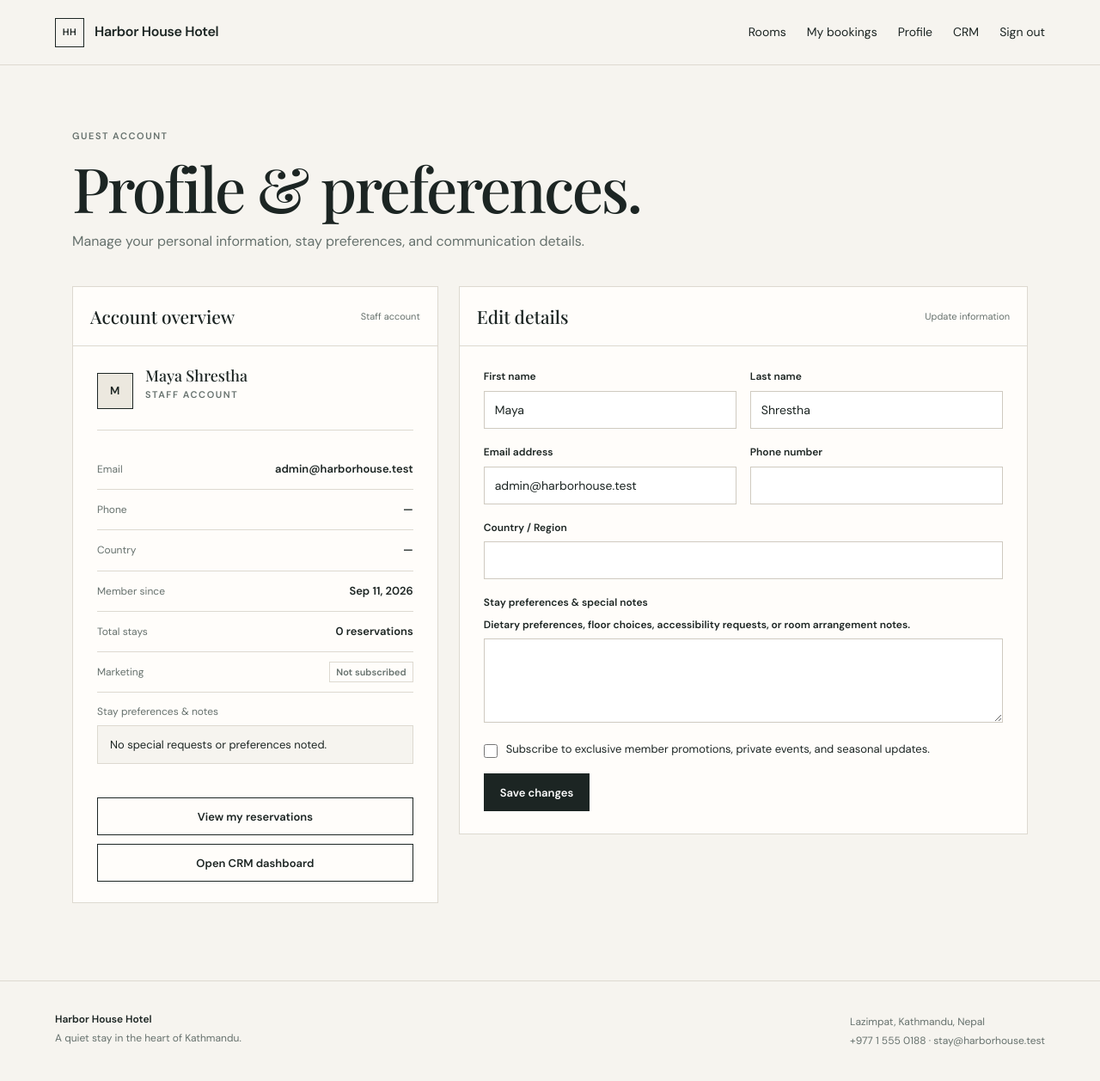
After one commit to raunakmishraa/hotel-crm, a Django app: page /profile/ in a window 1280 px wide. The commit adds this page. Shown: the whole page at 86% size. Run offline with Django 5.2, Linux system fonts and the light colour scheme; a user stored in the database is signed in; data comes from the database, SQL or seed files in the repository; both versions use the stored data as it was after the commit.

Commit message:
profile-page

```diff
--- a/backend/hotel/api_urls.py
+++ b/backend/hotel/api_urls.py
@@ -5,5 +5,6 @@ urlpatterns = [
     path("hotel/", api_views.hotel_detail),
     path("rooms/", api_views.room_list),
     path("bookings/", api_views.booking_list_create),
+    path("profile/", api_views.profile_detail),
     path("guests/", api_views.guest_list),
 ]
--- a/backend/hotel/forms.py
+++ b/backend/hotel/forms.py
@@ -63,3 +63,52 @@ class BookingForm(forms.ModelForm):
                 raise forms.ValidationError("That room is already booked for those dates.")
 
         return cleaned
+
+
+class ProfileForm(forms.Form):
+    first_name = forms.CharField(max_length=80, required=True)
+    last_name = forms.CharField(max_length=80, required=False)
+    email = forms.EmailField(required=True)
+    phone = forms.CharField(max_length=40, required=False)
+    country = forms.CharField(max_length=80, required=False)
+    marketing_opt_in = forms.BooleanField(required=False)
+    notes = forms.CharField(widget=forms.Textarea(attrs={"rows": 4}), required=False)
+
+    def __init__(self, *args, user=None, profile=None, **kwargs):
+        self.user = user
+        self.profile = profile
+        if user and profile and "initial" not in kwargs:
+            kwargs["initial"] = {
+                "first_name": user.first_name,
+                "last_name": user.last_name,
+                "email": user.email,
+                "phone": profile.phone,
+                "country": profile.country,
+                "marketing_opt_in": profile.marketing_opt_in,
+                "notes": profile.notes,
+            }
+        super().__init__(*args, **kwargs)
+
+    def clean_email(self):
+        email = self.cleaned_data.get("email", "").strip().lower()
+        if not email:
+            raise forms.ValidationError("Email is required.")
+        if self.user and User.objects.filter(email__iexact=email).exclude(pk=self.user.pk).exists():
+            raise forms.ValidationError("An account with this email address already exists.")
+        return email
+
+    def save(self):
+        self.user.first_name = self.cleaned_data["first_name"].strip()
+        self.user.last_name = self.cleaned_data["last_name"].strip()
+        email = self.cleaned_data["email"].strip().lower()
+        self.user.email = email
+        self.user.username = email
+        self.user.save()
+
+        if self.profile:
+            self.profile.phone = self.cleaned_data.get("phone", "").strip()
+            self.profile.country = self.cleaned_data.get("country", "").strip()
+            self.profile.marketing_opt_in = self.cleaned_data.get("marketing_opt_in", False)
+            self.profile.notes = self.cleaned_data.get("notes", "").strip()
+            self.profile.save()
+        return self.user, self.profile
--- a/backend/hotel/urls.py
+++ b/backend/hotel/urls.py
@@ -9,5 +9,6 @@ urlpatterns = [
     path("rooms/", views.rooms, name="rooms"),
     path("book/", views.booking_create, name="booking_create"),
     path("bookings/", views.my_bookings, name="my_bookings"),
+    path("profile/", views.profile_view, name="profile"),
     path("crm/", views.crm_dashboard, name="crm_dashboard"),
 ]
--- a/backend/hotel/views.py
+++ b/backend/hotel/views.py
@@ -6,7 +6,7 @@ from django.contrib.auth.models import User
 from django.db.models import Count, Sum
 from django.shortcuts import get_object_or_404, redirect, render
 
-from .forms import BookingForm, SignupForm
+from .forms import BookingForm, ProfileForm, SignupForm
 from .models import Booking, GuestProfile, HotelProfile, Room
 
 
@@ -99,6 +99,25 @@ def my_bookings(request):
     })
 
 
+@login_required
+def profile_view(request):
+    profile, _ = GuestProfile.objects.get_or_create(user=request.user)
+    form = ProfileForm(request.POST or None, user=request.user, profile=profile)
+    if request.method == "POST" and form.is_valid():
+        form.save()
+        messages.success(request, "Your profile details have been updated.")
+        return redirect("profile")
+
+    bookings = profile.bookings.select_related("room", "room__room_type").order_by("-created_at")
+    return render(request, "hotel/profile.html", {
+        **hotel_context(),
+        "form": form,
+        "profile": profile,
+        "bookings": bookings,
+        "booking_count": bookings.count(),
+    })
+
+
 def staff_check(user):
     return user.is_staff
 
--- a/backend/static/css/site.css
+++ b/backend/static/css/site.css
@@ -22,7 +22,7 @@ h1,h2,h3,p{margin-top:0}.hero h1,.page-heading h1,.crm-header h1,.auth-intro h1{
 .actions{display:flex;gap:12px;margin-top:34px}
 .button{display:inline-flex;justify-content:center;align-items:center;min-height:44px;padding:0 18px;text-decoration:none;border:1px solid var(--ink);font:600 13px "DM Sans",sans-serif;cursor:pointer}
 .button-dark{background:var(--ink);color:#fff}.button-light{background:transparent;color:var(--ink)}
-.hero-panel,.form-panel,.table-panel,.room-board{background:var(--panel);border:1px solid var(--line)}
+.hero-panel,.form-panel,.table-panel,.room-board,.profile-card{background:var(--panel);border:1px solid var(--line)}
 .hero-panel{padding:26px}.hero-panel-top{font-size:10px;letter-spacing:.13em;color:var(--muted);border-bottom:1px solid var(--line);padding-bottom:14px}
 dl{margin:0}.hero-panel dl div{display:flex;justify-content:space-between;padding:17px 0;border-bottom:1px solid var(--line)}.hero-panel dl div:last-child{border-bottom:0}
 dt{color:var(--muted);font-size:13px}dd{margin:0;font-weight:600;font-size:13px}
@@ -36,6 +36,33 @@ dt{color:var(--muted);font-size:13px}dd{margin:0;font-weight:600;font-size:13px}
 .status{font-size:11px;font-weight:600;padding:4px 7px;border:1px solid var(--line);white-space:nowrap}.status-confirmed,.status-available{color:var(--good);border-color:#b9d1c2;background:#edf5ef}.status-pending,.status-cleaning{color:var(--warn);border-color:#dec9a6;background:#faf4e7}.status-cancelled,.status-maintenance{color:var(--danger);border-color:#dfbaba;background:#faeeee}.status-occupied,.status-checked_in{color:#405d71;border-color:#bccbd6;background:#edf3f7}.status-checked_out{color:var(--muted)}
 .flash-wrap{max-width:1240px;margin:18px auto 0;padding:0 5vw}.flash{border-left:3px solid var(--good);padding:10px 14px;background:#edf5ef;font-size:13px}
 .crm-header{display:flex;justify-content:space-between;align-items:end}.ops-summary{max-width:1240px;margin:0 auto 30px;padding:0 5vw;display:grid;grid-template-columns:repeat(4,1fr);gap:1px;background:var(--line);border:1px solid var(--line)}.ops-summary div{background:var(--panel);padding:20px}.ops-summary span{display:block;color:var(--muted);font-size:12px}.ops-summary strong{display:block;font:500 34px/1.1 "Playfair Display",serif;margin-top:14px}.crm-grid{max-width:1240px;margin:0 auto;padding:0 5vw 90px;display:grid;grid-template-columns:1.65fr .75fr;gap:24px}.crm-grid .table-panel,.crm-grid .room-board{margin:0;max-width:none}.panel-heading{display:flex;justify-content:space-between;align-items:center;padding:20px;border-bottom:1px solid var(--line)}.panel-heading h2{font:500 21px "Playfair Display",serif;margin:0}.panel-heading span{font-size:11px;color:var(--muted)}.room-line{display:flex;justify-content:space-between;align-items:center;padding:16px 20px;border-bottom:1px solid var(--line)}.room-line:last-child{border-bottom:0}.room-line div{display:flex;flex-direction:column}.room-line div span{font-size:11px;color:var(--muted);margin-top:2px}
+.profile-grid{max-width:1240px;margin:0 auto;padding:0 5vw 90px;display:grid;grid-template-columns:.9fr 1.4fr;gap:24px;align-items:start}
+.profile-card-body{padding:24px 28px;display:flex;flex-direction:column;gap:22px}
+.profile-identity{display:flex;gap:14px;align-items:center;padding-bottom:18px;border-bottom:1px solid var(--line)}
+.profile-brand-mark{width:42px;height:42px;border:1px solid var(--ink);background:var(--soft);color:var(--ink);display:grid;place-items:center;font:600 13px "DM Sans",sans-serif;letter-spacing:.06em;flex-shrink:0}
+.profile-identity-text{display:flex;flex-direction:column;gap:2px;min-width:0}
+.profile-identity-text h3{margin:0;font:500 18px/1.2 "Playfair Display",serif;word-break:break-word}
+.profile-role-badge{font-size:11px;color:var(--muted);letter-spacing:.08em;text-transform:uppercase;font-weight:600;margin:0}
+.profile-dl{margin:0;display:flex;flex-direction:column}
+.profile-dl>div{display:flex;justify-content:space-between;align-items:baseline;padding:13px 0;border-bottom:1px solid var(--line);gap:12px}
+.profile-dl>div:last-child{border-bottom:0}
+.profile-dl dt{color:var(--muted);font-size:12px;flex-shrink:0}
+.profile-dl dd{margin:0;font-weight:600;font-size:13px;text-align:right;word-break:break-word}
+.profile-dl .profile-dl-block{flex-direction:column;align-items:stretch;gap:6px}
+.profile-dl .profile-dl-block dt{text-align:left}
+.profile-dl .profile-dl-block dd{text-align:left;font-weight:400;font-size:13px;line-height:1.5;background:var(--paper);border:1px solid var(--line);padding:12px 14px}
+.profile-card-actions{display:flex;flex-direction:column;gap:10px;margin-top:4px}
+.profile-card-actions .button{width:100%}
+.profile-card-form{padding:26px 28px;display:flex;flex-direction:column;gap:18px}
+.profile-card-form label{font-size:12px;font-weight:600;display:flex;flex-direction:column;gap:7px}
+.profile-card-form input[type="text"],.profile-card-form input[type="email"],.profile-card-form select,.profile-card-form textarea{font:400 14px "DM Sans",sans-serif;padding:12px;border:1px solid #cfcac0;background:#fff;width:100%;color:var(--ink);box-sizing:border-box}
+.profile-card-form input:focus,.profile-card-form select:focus,.profile-card-form textarea:focus{outline:none;border-color:var(--ink)}
+.profile-card-form textarea{resize:vertical;min-height:84px}
+.form-hint{font-size:11px;font-weight:400;color:var(--muted);margin-top:-3px}
+.field-error-text{font-size:11px;color:var(--danger);font-weight:500}
+.form-checkbox{display:flex!important;flex-direction:row!important;align-items:flex-start!important;gap:10px!important;font-size:13px!important;font-weight:400!important;cursor:pointer;margin-top:4px;color:var(--ink)}
+.form-checkbox input[type="checkbox"]{width:16px!important;height:16px!important;margin:3px 0 0 0!important;padding:0!important;accent-color:var(--ink);flex-shrink:0;cursor:pointer}
+.form-checkbox span{line-height:1.4}
 .site-footer{border-top:1px solid var(--line);padding:35px 5vw;display:flex;justify-content:space-between;color:var(--muted);font-size:12px}.site-footer strong{color:var(--ink)}.site-footer p{margin:3px 0}
-@media(max-width:850px){.hero,.auth-layout,.crm-grid,.section-heading{grid-template-columns:1fr}.hero{padding-top:60px}.hero-panel{max-width:520px}.principles,.ops-summary{grid-template-columns:1fr}.principles article{border-right:0;border-bottom:1px solid var(--line)}.room-row{grid-template-columns:1fr}.room-action{text-align:left}.crm-header{display:block}.crm-header .button{margin-top:15px}.site-footer{display:block}.site-footer>div+div{margin-top:20px}nav{gap:12px;font-size:12px}.brand{font-size:13px}}
-@media(max-width:560px){.site-header{padding:0 4vw}.site-header nav a:nth-child(1){display:none}.hero h1{font-size:50px}.actions{flex-direction:column}.button{width:100%}.form-grid{grid-template-columns:1fr}.auth-layout{padding-top:55px}.room-list{padding-bottom:55px}.page-heading,.crm-header{padding-top:55px}.site-footer{padding-left:4vw;padding-right:4vw}}
+@media(max-width:850px){.hero,.auth-layout,.crm-grid,.section-heading,.profile-grid{grid-template-columns:1fr}.hero{padding-top:60px}.hero-panel{max-width:520px}.principles,.ops-summary{grid-template-columns:1fr}.principles article{border-right:0;border-bottom:1px solid var(--line)}.room-row{grid-template-columns:1fr}.room-action{text-align:left}.crm-header{display:block}.crm-header .button{margin-top:15px}.site-footer{display:block}.site-footer>div+div{margin-top:20px}nav{gap:12px;font-size:12px}.brand{font-size:13px}.profile-grid{gap:24px}}
+@media(max-width:560px){.site-header{padding:0 4vw;height:auto;min-height:64px;padding-top:10px;padding-bottom:10px}.site-header nav{gap:10px;font-size:11px;flex-wrap:wrap;justify-content:flex-end}.site-header nav a:nth-child(1){display:none}.hero h1{font-size:50px}.actions{flex-direction:column}.button{width:100%}.form-grid{grid-template-columns:1fr}.auth-layout{padding-top:55px}.room-list{padding-bottom:55px}.page-heading,.crm-header{padding-top:55px}.site-footer{padding-left:4vw;padding-right:4vw}.profile-grid{padding:0 4vw 55px}.profile-card-body,.profile-card-form{padding:20px}}
--- a/backend/templates/base.html
+++ b/backend/templates/base.html
@@ -17,6 +17,7 @@
     <a href="{% url 'rooms' %}">Rooms</a>
     {% if request.user.is_authenticated %}
       <a href="{% url 'my_bookings' %}">My bookings</a>
+      <a href="{% url 'profile' %}">Profile</a>
       {% if request.user.is_staff %}<a href="{% url 'crm_dashboard' %}">CRM</a>{% endif %}
       <a href="{% url 'logout' %}">Sign out</a>
     {% else %}
--- /dev/null
+++ b/backend/templates/hotel/profile.html
@@ -0,0 +1,154 @@
+{% extends "base.html" %}
+{% block title %}Profile details · {{ hotel.name }}{% endblock %}
+
+{% block content %}
+<section class="page-heading compact">
+  <p class="eyebrow">GUEST ACCOUNT</p>
+  <h1>Profile &amp; preferences.</h1>
+  <p>Manage your personal information, stay preferences, and communication details.</p>
+</section>
+
+<section class="profile-grid">
+  <!-- Left Column: Account Details Overview -->
+  <div class="profile-card">
+    <div class="panel-heading">
+      <h2>Account overview</h2>
+      <span>{% if request.user.is_staff %}Staff account{% else %}Guest account{% endif %}</span>
+    </div>
+    <div class="profile-card-body">
+      <div class="profile-identity">
+        <span class="brand-mark profile-brand-mark">
+          {{ request.user.first_name|first|default:request.user.email|first|upper }}
+        </span>
+        <div class="profile-identity-text">
+          <h3>{{ request.user.get_full_name|default:request.user.email }}</h3>
+          <p class="eyebrow">{% if request.user.is_staff %}STAFF ACCOUNT{% else %}HOTEL GUEST{% endif %}</p>
+        </div>
+      </div>
+
+      <dl class="profile-dl">
+        <div>
+          <dt>Email</dt>
+          <dd>{{ request.user.email }}</dd>
+        </div>
+        <div>
+          <dt>Phone</dt>
+          <dd>{{ profile.phone|default:"—" }}</dd>
+        </div>
+        <div>
+          <dt>Country</dt>
+          <dd>{{ profile.country|default:"—" }}</dd>
+        </div>
+        <div>
+          <dt>Member since</dt>
+          <dd>{{ request.user.date_joined|date:"M j, Y" }}</dd>
+        </div>
+        <div>
+          <dt>Total stays</dt>
+          <dd><strong>{{ booking_count }}</strong> reservation{{ booking_count|pluralize }}</dd>
+        </div>
+        <div>
+          <dt>Marketing</dt>
+          <dd>
+            {% if profile.marketing_opt_in %}
+              <span class="status status-available">Subscribed</span>
+            {% else %}
+              <span class="status status-checked_out">Not subscribed</span>
+            {% endif %}
+          </dd>
+        </div>
+        <div class="profile-dl-block">
+          <dt>Stay preferences &amp; notes</dt>
+          <dd>{{ profile.notes|default:"No special requests or preferences noted." }}</dd>
+        </div>
+      </dl>
+
+      <div class="profile-card-actions">
+        <a class="button button-light" href="{% url 'my_bookings' %}">View my reservations</a>
+        {% if request.user.is_staff %}
+          <a class="button button-light" href="{% url 'crm_dashboard' %}">Open CRM dashboard</a>
+        {% endif %}
+      </div>
+    </div>
+  </div>
+
+  <!-- Right Column: Edit Profile Details -->
+  <div class="profile-card">
+    <div class="panel-heading">
+      <h2>Edit details</h2>
+      <span>Update information</span>
+    </div>
+    <form class="profile-card-form" method="post" novalidate>
+      {% csrf_token %}
+
+      {% if form.non_field_errors %}
+        <div class="form-error">
+          {% for err in form.non_field_errors %}{{ err }}{% endfor %}
+        </div>
+      {% endif %}
+
+      <div class="form-grid">
+        <label>
+          First name
+          {{ form.first_name }}
+          {% if form.first_name.errors %}
+            <span class="field-error-text">{{ form.first_name.errors.0 }}</span>
+          {% endif %}
+        </label>
+
+        <label>
+          Last name
+          {{ form.last_name }}
+          {% if form.last_name.errors %}
+            <span class="field-error-text">{{ form.last_name.errors.0 }}</span>
+          {% endif %}
+        </label>
+      </div>
+
+      <div class="form-grid">
+        <label>
+          Email address
+          {{ form.email }}
+          {% if form.email.errors %}
+            <span class="field-error-text">{{ form.email.errors.0 }}</span>
+          {% endif %}
+        </label>
+
+        <label>
+          Phone number
+          {{ form.phone }}
+          {% if form.phone.errors %}
+            <span class="field-error-text">{{ form.phone.errors.0 }}</span>
+          {% endif %}
+        </label>
+      </div>
+
+      <label>
+        Country / Region
+        {{ form.country }}
+        {% if form.country.errors %}
+          <span class="field-error-text">{{ form.country.errors.0 }}</span>
+        {% endif %}
+      </label>
+
+      <label>
+        Stay preferences &amp; special notes
+        <span class="field-hint">Dietary preferences, floor choices, accessibility requests, or room arrangement notes.</span>
+        {{ form.notes }}
+        {% if form.notes.errors %}
+          <span class="field-error-text">{{ form.notes.errors.0 }}</span>
+        {% endif %}
+      </label>
+
+      <label class="form-checkbox">
+        {{ form.marketing_opt_in }}
+        <span>Subscribe to exclusive member promotions, private events, and seasonal updates.</span>
+      </label>
+
+      <div class="form-actions">
+        <button class="button button-dark" type="submit">Save changes</button>
+      </div>
+    </form>
+  </div>
+</section>
+{% endblock %}
```
Also changed, not shown: backend/hotel/api_views.py (+55 -0 lines), backend/hotel/tests.py (added, +136 -0 lines), backend/db.sqlite3.
